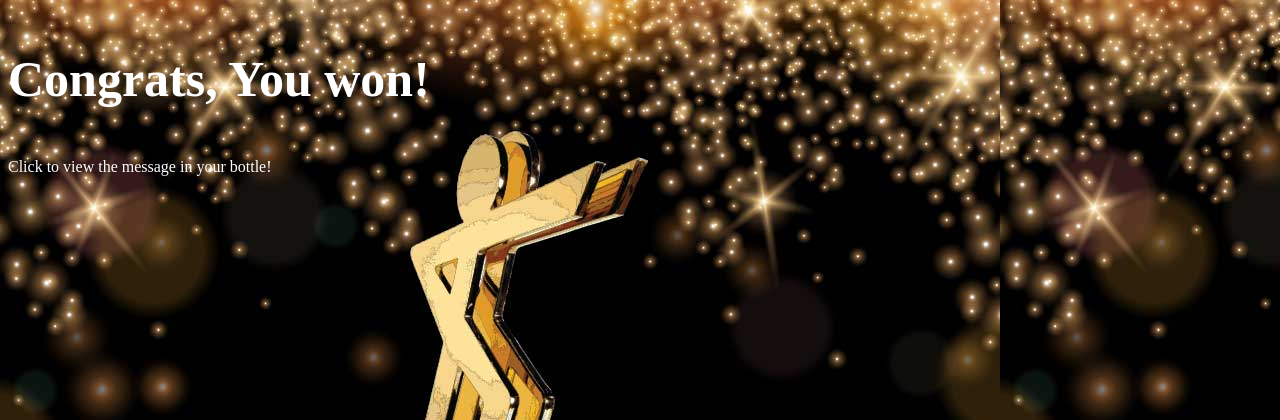
After one commit to Leodson/Message-In-A-Bottle, a Python web app: template templates/you_won.html in a window 1280 px wide. The commit adds this page. Shown: the top 420 px of the page. Run offline with Jinja, Linux system fonts and the light colour scheme; the template is opened without the code that fills it, so the values that code supplies are empty.

Commit message:
ADDED YOU WON ELEMENT

```diff
--- /dev/null
+++ b/static/you_won.css
@@ -0,0 +1,18 @@
+body{
+  background-image: url("../static/winner.jpg");
+  background-color: black
+}
+
+p{
+  align-items: center;
+  color: white;
+  font-size: 50px;
+  font-weight: bolder;
+}
+
+p2{
+  align-items: right;
+  color: white;
+  font-size: 40px
+  font-weight: bolder;
+}
--- /dev/null
+++ b/templates/you_won.html
@@ -0,0 +1,12 @@
+<!DOCTYPE html>
+<html lang="en" dir="ltr">
+  <p>Congrats, You won!</p>
+  <p2>Click to view the message in your bottle!</p2>
+    <link rel="stylesheet" type="text/css" href="../static/you_won.css">
+    <meta charset="utf-8">
+    <title>
+    <script src="../static/you_won.css"></script>
+  </title>
+  <body>
+  </body>
+</html>
```
Also changed, not shown: templates/game.html (+10 -11 lines), static/win.jpg (added), static/winner.jpg (added).
